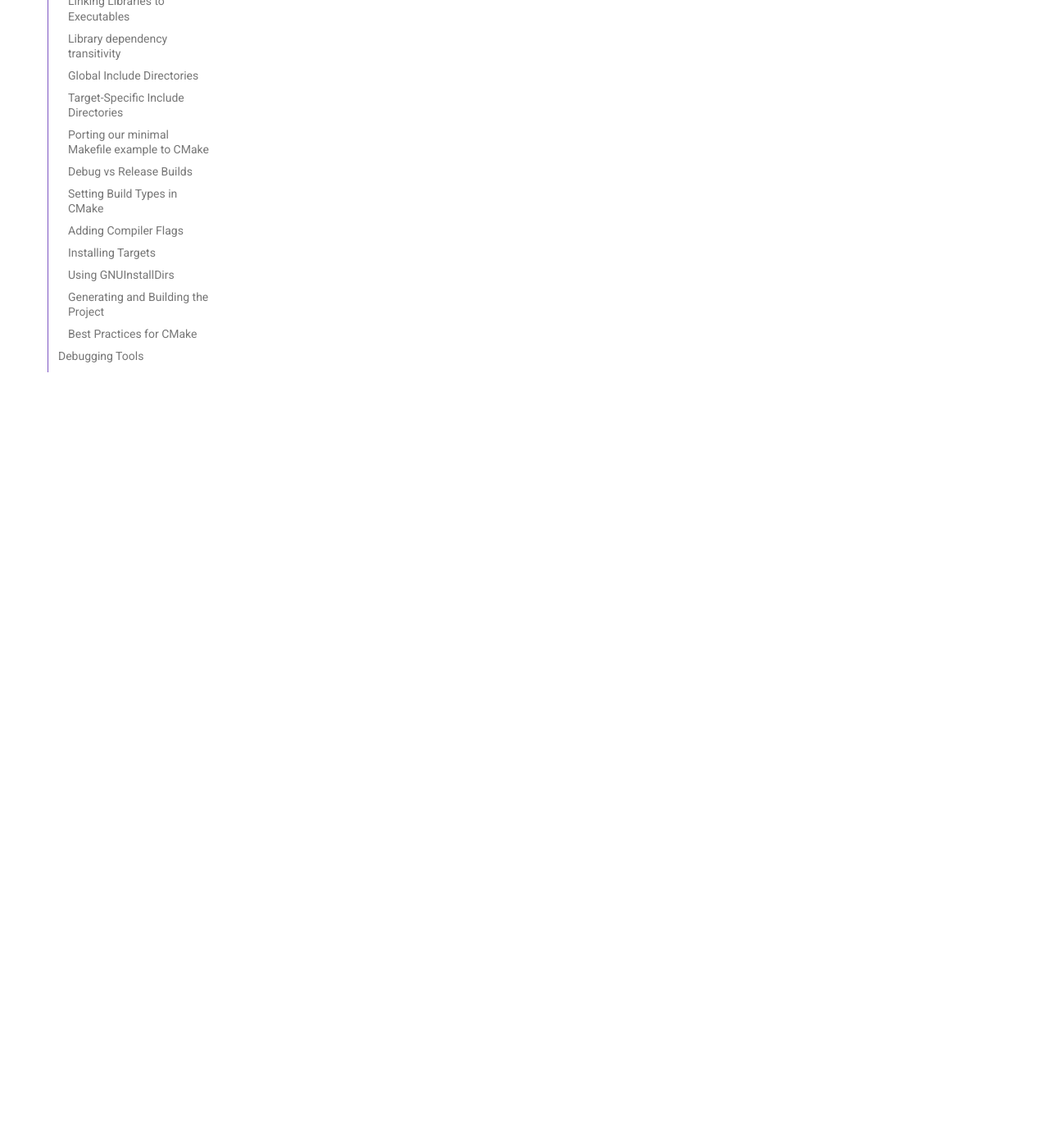
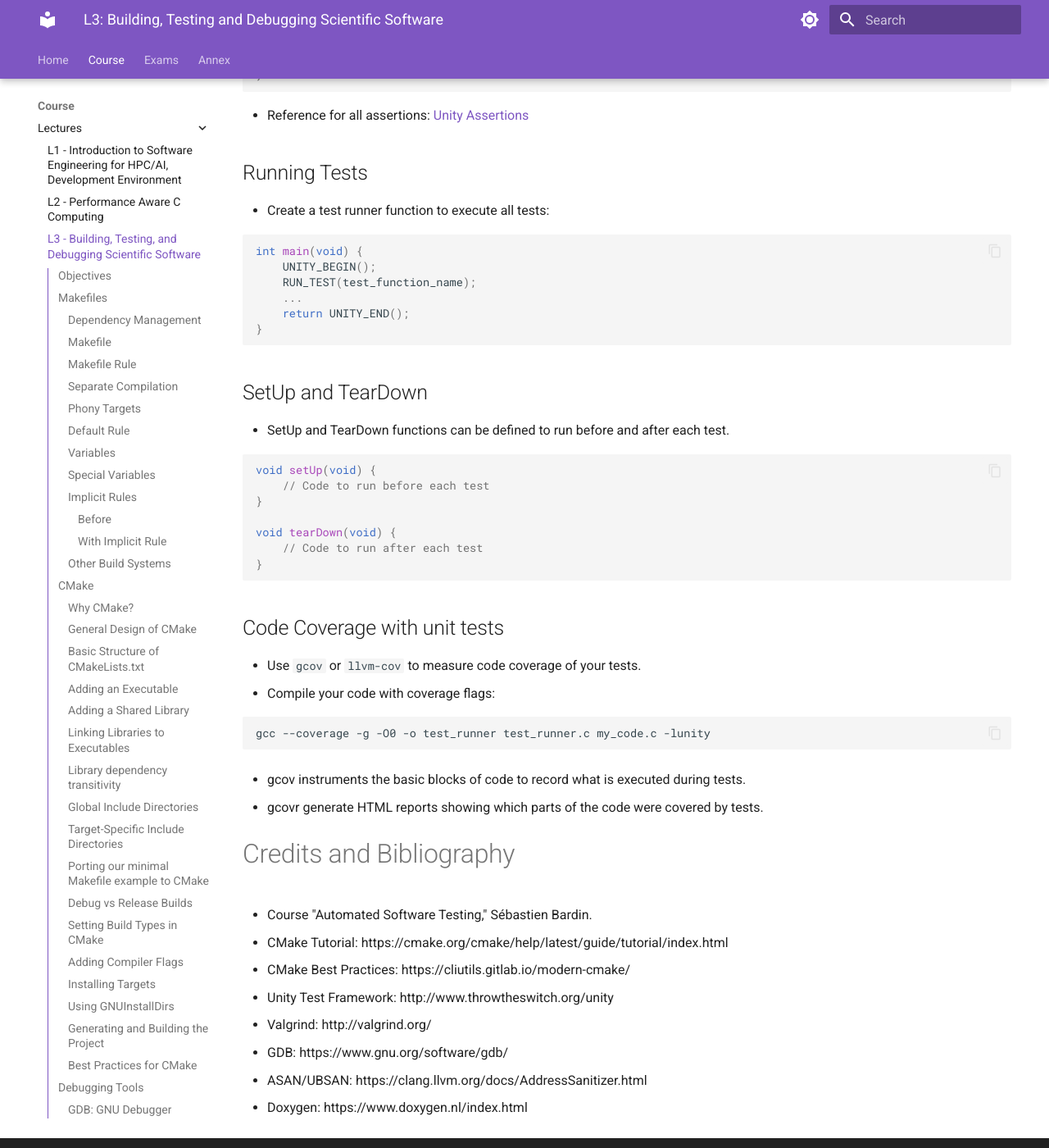
Before and after one commit to M1-CHPS/glhpc, an MkDocs documentation site: the page built from docs/lecture3.md, in a window 1280 px wide and 1400 px high, scrolled down 16651 px. Shown: the whole window at 82% size. Built offline with MkDocs 1.6.1 and Material for MkDocs 9.7.7, drawn with Linux system fonts in a browser that asks for light colours; some of the changed text lies outside the part shown.

Commit message:
Add section about unity

````diff
--- a/docs/lecture3.md
+++ b/docs/lecture3.md
@@ -556,6 +558,96 @@
 - Importance of using automated testing tools.
 - Importance of using continuous integration tools.
 
+
+# Unity Test Framework
+
+## Introduction to Unity
+
+  ![Unity Logo](image/lecture3/unity-slim.png)
+
+  [Unity Test Framework](http://www.throwtheswitch.org/unity)
+
+  - Lightweight and simple unit testing framework for C.
+  - Designed for embedded systems but can be used in any C project.
+  - Provides a set of macros and functions to define and run tests.
+
+
+## Setting Up Unity
+
+- Separate Unity tests into a separate directory, e.g., `tests/`.
+
+- Include the Unity header in your test files:
+
+  ```c
+  #include "unity.h"
+  ```
+
+- Requires linking against the Unity library
+- We will link against a static library `libunity.a`, since Unity uses CMake, we will use FetchContent to add it to our projects.
+
+## Writing Tests
+
+- test_functions use `TEST` macros provided by Unity to assert conditions.
+
+  ```c
+  void test_function_name(void) {
+      ...
+      TEST_ASSERT_EQUAL_INT(expected, actual);
+      TEST_ASSERT_NOT_NULL(pointer);
+      TEST_ASSERT_TRUE(condition);
+      ...
+  }
+  ```
+
+- Reference for all assertions: [Unity Assertions](https://github.com/ThrowTheSwitch/Unity/blob/master/docs/UnityAssertionsReference.md)
+
+## Running Tests
+
+- Create a test runner function to execute all tests:
+
+  ```c
+  int main(void) {
+      UNITY_BEGIN();
+      RUN_TEST(test_function_name);
+      ...
+      return UNITY_END();
+  }
+  ```
+
+## SetUp and TearDown
+
+- SetUp and TearDown functions can be defined to run before and after each test.
+
+  ```c
+  void setUp(void) {
+      // Code to run before each test
+  }
+
+  void tearDown(void) {
+      // Code to run after each test
+  }
+  ```
+
+## Code Coverage with unit tests
+
+- Use `gcov` or `llvm-cov` to measure code coverage of your tests.
+- Compile your code with coverage flags:
+
+  ```sh
+  gcc --coverage -g -O0 -o test_runner test_runner.c my_code.c -lunity
+  ```
+
+- gcov instruments the basic blocks of code to record what is executed during tests.
+
+- gcovr generate HTML reports showing which parts of the code were covered by tests.
+
 # Credits and Bibliography
 
 - Course "Automated Software Testing," Sébastien Bardin.
+- CMake Tutorial: https://cmake.org/cmake/help/latest/guide/tutorial/index.html
+- CMake Best Practices: https://cliutils.gitlab.io/modern-cmake/
+- Unity Test Framework: http://www.throwtheswitch.org/unity
+- Valgrind: http://valgrind.org/
+- GDB: https://www.gnu.org/software/gdb/
+- ASAN/UBSAN: https://clang.llvm.org/docs/AddressSanitizer.html
+- Doxygen: https://www.doxygen.nl/index.html
````
Also changed, not shown: other parts of docs/lecture3.md (+2 -0 lines), docs/image/lecture3/unity-slim.png (added).
